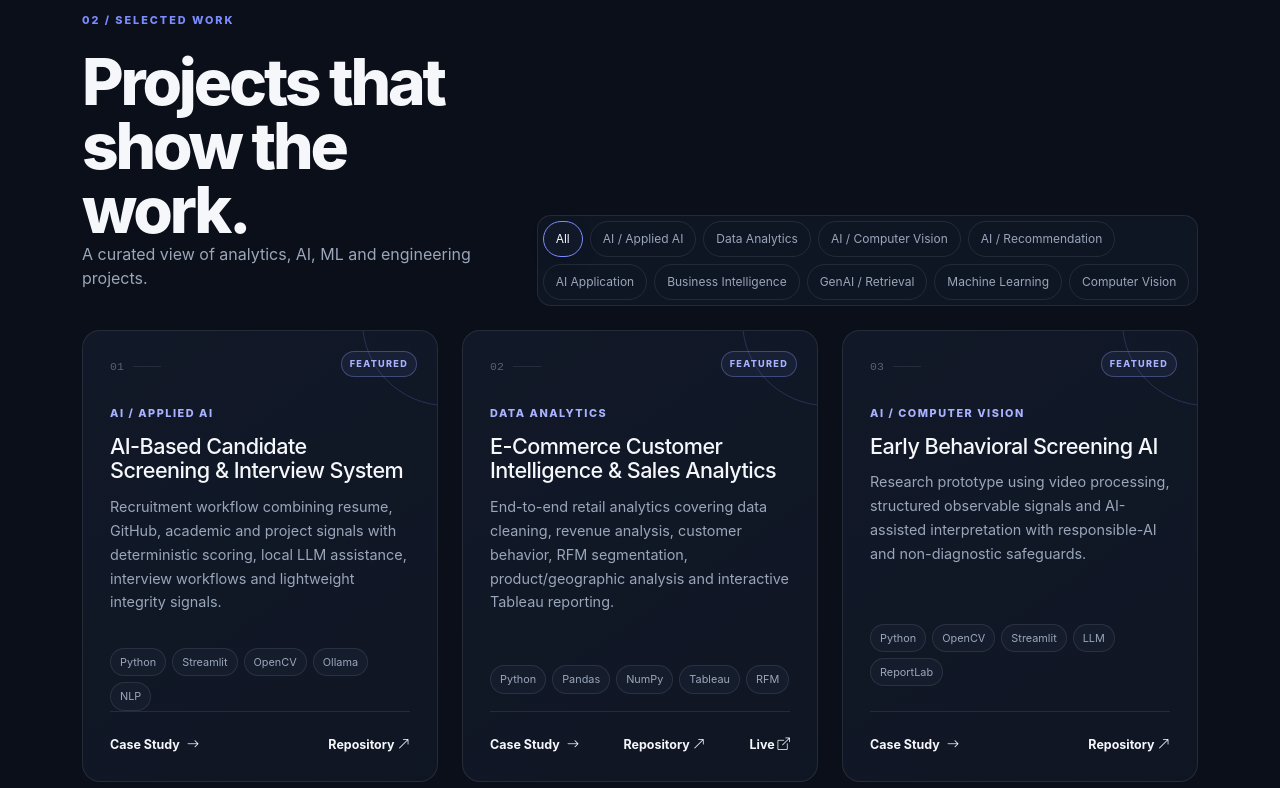
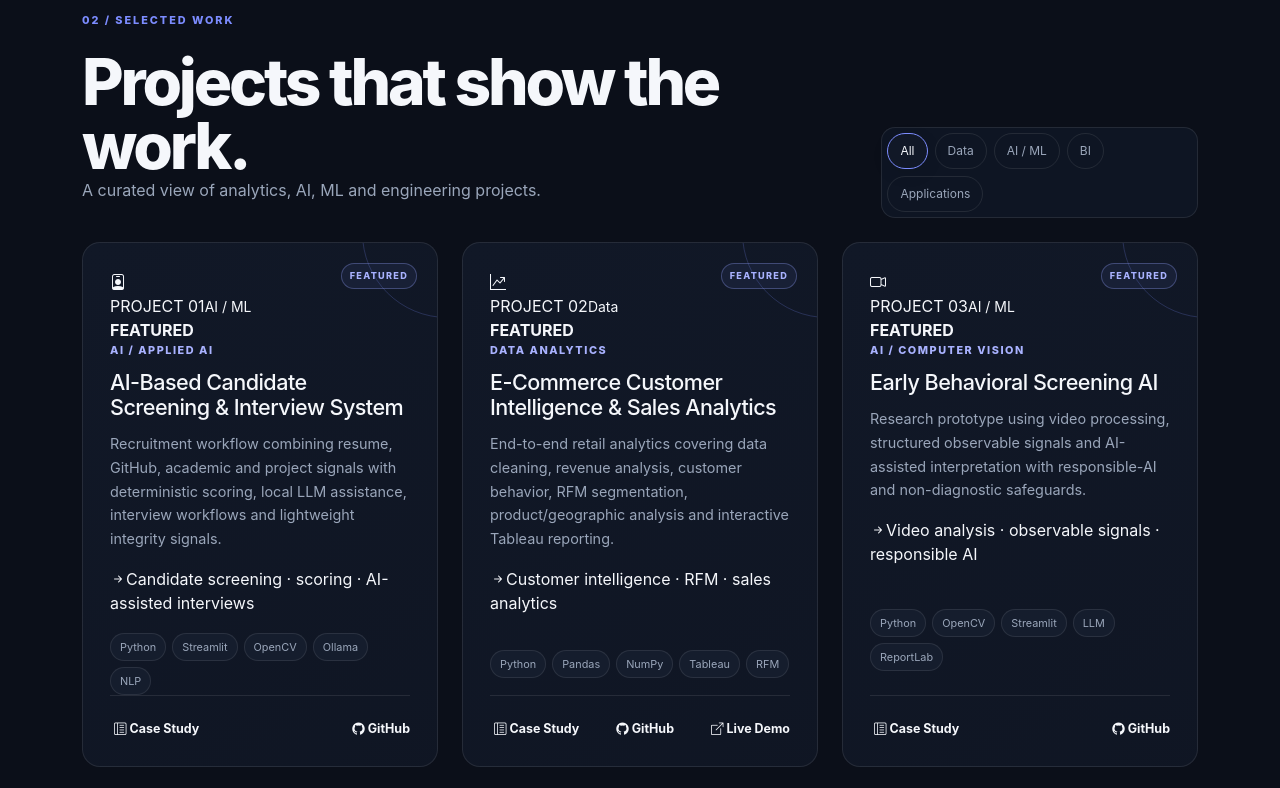
Before and after one commit to Unknowncoder3/Portfolio, a React (Vite) app: page / in a window 1280 px wide. Shown: the part 1520-2308 px from the top of the page. Built offline with nearby package versions, Linux system fonts and the light colour scheme.

Commit message:
Upgrade project cards and case studies

```diff
--- a/src/main.jsx
+++ b/src/main.jsx
@@ -12,18 +12,18 @@ const TABLEAU = "https://public.tableau.com/app/profile/snehasish.das4354";
 const EMAIL = "mailto:snehasishdas146@gmail.com";
 
 const projects = [
-  { title: "AI-Based Candidate Screening & Interview System", category: "AI / Applied AI", description: "Recruitment workflow combining resume, GitHub, academic and project signals with deterministic scoring, local LLM assistance, interview workflows and lightweight integrity signals.", stack: ["Python", "Streamlit", "OpenCV", "Ollama", "NLP"], repo: "https://github.com/Unknowncoder3/AI-BASED-RECRUITMENT-SCREENING", featured: true },
-  { title: "E-Commerce Customer Intelligence & Sales Analytics", category: "Data Analytics", description: "End-to-end retail analytics covering data cleaning, revenue analysis, customer behavior, RFM segmentation, product/geographic analysis and interactive Tableau reporting.", stack: ["Python", "Pandas", "NumPy", "Tableau", "RFM"], repo: "https://github.com/Unknowncoder3/E-Commerce-Customer-Intelligence-Sales-Analytics", live: TABLEAU, featured: true },
-  { title: "Early Behavioral Screening AI", category: "AI / Computer Vision", description: "Research prototype using video processing, structured observable signals and AI-assisted interpretation with responsible-AI and non-diagnostic safeguards.", stack: ["Python", "OpenCV", "Streamlit", "LLM", "ReportLab"], repo: "https://github.com/Unknowncoder3/Early-behavioral-screening-AI", featured: true },
-  { title: "AI-Based Travel Planner", category: "AI / Recommendation", description: "Personalized travel planning application using structured travel data, user preferences, recommendation logic and external information sources.", stack: ["Python", "Flask", "Pandas", "REST APIs"], repo: "https://github.com/Unknowncoder3/AI-based-Travel-Planner", live: "https://globetrotter.streamlit.app/", featured: true },
-  { title: "StudyBuddy", category: "AI Application", description: "AI-oriented productivity platform combining code analysis, PDF processing, voice workflows, web extraction and video-analysis modules.", stack: ["Python", "Flask", "JavaScript", "AI"], repo: "https://github.com/Unknowncoder3/StudyBuddy", featured: true },
-  { title: "Madhav Store Sales Dashboard", category: "Business Intelligence", description: "Retail BI dashboard covering sales, profit, customers, products, categories, discounts and time-based performance.", stack: ["Power BI", "DAX", "Power Query", "Data Modeling"], repo: "https://github.com/Unknowncoder3/MADHAV-STORE-DASHBOARD", featured: true },
-  { title: "HR Analytics Dashboard", category: "Business Intelligence", description: "Interactive workforce analytics dashboard focused on attrition, demographics, job satisfaction and employee patterns.", stack: ["Tableau", "Excel", "Data Analysis"], repo: "https://github.com/Unknowncoder3/HR-Analytics-Dashboard", live: "https://public.tableau.com/views/HRAnalyticsDashboard_17871712227680/HRAnalyticsDashboard" },
-  { title: "AI-Based Web Scraper", category: "GenAI / Retrieval", description: "Semantic web extraction and question-answering prototype using embeddings, retrieval and LLM-based interpretation.", stack: ["Python", "Embeddings", "FAISS", "LLM"], repo: "https://github.com/Unknowncoder3/Ai-based-Web-scrapper" },
-  { title: "Movie Recommendation System", category: "Machine Learning", description: "Content-based movie recommendation system using vectorized text features and similarity scoring.", stack: ["Python", "TF-IDF", "Scikit-learn", "Flask"], repo: "https://github.com/Unknowncoder3/Movie-Recommendation-system" },
-  { title: "Spam SMS Detection", category: "Machine Learning", description: "NLP classification project for detecting spam messages from text data.", stack: ["Python", "NLP", "Scikit-learn"], repo: "https://github.com/Unknowncoder3/spam-sms-detection" },
-  { title: "SQL Data Analysis", category: "Data Analytics", description: "Analytical SQL project focused on querying, transformation and extracting business insights from structured data.", stack: ["SQL", "SQLite"], repo: "https://github.com/Unknowncoder3/SQL-Data-Analysis" },
-  { title: "Face Recognition System", category: "Computer Vision", description: "Computer-vision project exploring face detection and recognition workflows.", stack: ["Python", "OpenCV", "Computer Vision"], repo: "https://github.com/Unknowncoder3/Face-Recognition-System" }
+  { title: "AI-Based Candidate Screening & Interview System", category: "AI / Applied AI", filter: "AI / ML", description: "Recruitment workflow combining resume, GitHub, academic and project signals with deterministic scoring, local LLM assistance, interview workflows and lightweight integrity signals.", focus: "Candidate screening · scoring · AI-assisted interviews", approach: "Structured candidate signals are combined with deterministic scoring, local LLM assistance and interview workflows.", outcome: "A complete screening workflow that connects candidate data, evaluation logic and interview output.", stack: ["Python", "Streamlit", "OpenCV", "Ollama", "NLP"], repo: "https://github.com/Unknowncoder3/AI-BASED-RECRUITMENT-SCREENING", featured: true, icon: "bi-person-badge" },
+  { title: "E-Commerce Customer Intelligence & Sales Analytics", category: "Data Analytics", filter: "Data", description: "End-to-end retail analytics covering data cleaning, revenue analysis, customer behavior, RFM segmentation, product/geographic analysis and interactive Tableau reporting.", focus: "Customer intelligence · RFM · sales analytics", approach: "Clean and transform retail data, analyze revenue and customer behavior, segment customers with RFM and surface findings through Tableau.", outcome: "An end-to-end analytical workflow from raw retail data to interactive business reporting.", stack: ["Python", "Pandas", "NumPy", "Tableau", "RFM"], repo: "https://github.com/Unknowncoder3/E-Commerce-Customer-Intelligence-Sales-Analytics", live: TABLEAU, featured: true, icon: "bi-graph-up-arrow" },
+  { title: "Early Behavioral Screening AI", category: "AI / Computer Vision", filter: "AI / ML", description: "Research prototype using video processing, structured observable signals and AI-assisted interpretation with responsible-AI and non-diagnostic safeguards.", focus: "Video analysis · observable signals · responsible AI", approach: "Process video, extract structured observable signals and use AI-assisted interpretation while keeping the workflow explicitly non-diagnostic.", outcome: "A research-oriented prototype for turning video observations into a structured, explainable report.", stack: ["Python", "OpenCV", "Streamlit", "LLM", "ReportLab"], repo: "https://github.com/Unknowncoder3/Early-behavioral-screening-AI", featured: true, icon: "bi-camera-video" },
+  { title: "AI-Based Travel Planner", category: "AI / Recommendation", filter: "AI / ML", description: "Personalized travel planning application using structured travel data, user preferences, recommendation logic and external information sources.", focus: "Recommendations · personalization · APIs", approach: "Combine structured destination data, user preferences and recommendation logic into a practical travel-planning interface.", outcome: "A personalized planning workflow that converts user preferences into destination recommendations.", stack: ["Python", "Flask", "Pandas", "REST APIs"], repo: "https://github.com/Unknowncoder3/AI-based-Travel-Planner", live: "https://globetrotter.streamlit.app/", featured: true, icon: "bi-airplane" },
+  { title: "StudyBuddy", category: "AI Application", filter: "Applications", description: "AI-oriented productivity platform combining code analysis, PDF processing, voice workflows, web extraction and video-analysis modules.", focus: "Productivity · multimodal workflows · AI", approach: "Bring several study-oriented utilities together behind an application workflow for code, documents, voice, web and video inputs.", outcome: "A multi-feature productivity application demonstrating practical AI integration across different input types.", stack: ["Python", "Flask", "JavaScript", "AI"], repo: "https://github.com/Unknowncoder3/StudyBuddy", featured: true, icon: "bi-mortarboard" },
+  { title: "Madhav Store Sales Dashboard", category: "Business Intelligence", filter: "BI", description: "Retail BI dashboard covering sales, profit, customers, products, categories, discounts and time-based performance.", focus: "Retail BI · DAX · dashboarding", approach: "Model retail data, transform it with Power Query and build interactive measures and views in Power BI.", outcome: "A business-facing dashboard for exploring sales, profit and customer/product performance.", stack: ["Power BI", "DAX", "Power Query", "Data Modeling"], repo: "https://github.com/Unknowncoder3/MADHAV-STORE-DASHBOARD", featured: true, icon: "bi-bar-chart-line" },
+  { title: "HR Analytics Dashboard", category: "Business Intelligence", filter: "BI", description: "Interactive workforce analytics dashboard focused on attrition, demographics, job satisfaction and employee patterns.", focus: "HR analytics · attrition · workforce patterns", approach: "Transform employee data into interactive views that expose demographic, satisfaction and attrition patterns.", outcome: "A focused workforce analytics dashboard for exploring employee trends and attrition drivers.", stack: ["Tableau", "Excel", "Data Analysis"], repo: "https://github.com/Unknowncoder3/HR-Analytics-Dashboard", live: "https://public.tableau.com/views/HRAnalyticsDashboard_17871712227680/HRAnalyticsDashboard", icon: "bi-people" },
+  { title: "AI-Based Web Scraper", category: "GenAI / Retrieval", filter: "AI / ML", description: "Semantic web extraction and question-answering prototype using embeddings, retrieval and LLM-based interpretation.", focus: "Web extraction · embeddings · retrieval", approach: "Extract web content, represent it with embeddings, retrieve relevant context and use an LLM for interpretation.", outcome: "A retrieval-oriented prototype that turns web content into a queryable knowledge workflow.", stack: ["Python", "Embeddings", "FAISS", "LLM"], repo: "https://github.com/Unknowncoder3/Ai-based-Web-scrapper", icon: "bi-globe2" },
+  { title: "Movie Recommendation System", category: "Machine Learning", filter: "AI / ML", description: "Content-based movie recommendation system using vectorized text features and similarity scoring.", focus: "Recommendation · TF-IDF · similarity", approach: "Vectorize movie metadata with TF-IDF and rank similar titles using similarity scores.", outcome: "A content-based recommendation workflow that converts text features into personalized suggestions.", stack: ["Python", "TF-IDF", "Scikit-learn", "Flask"], repo: "https://github.com/Unknowncoder3/Movie-Recommendation-system", icon: "bi-film" },
+  { title: "Spam SMS Detection", category: "Machine Learning", filter: "AI / ML", description: "NLP classification project for detecting spam messages from text data.", focus: "NLP · classification · text features", approach: "Prepare message text, engineer language features and train a classifier to distinguish spam from legitimate messages.", outcome: "A practical NLP classification pipeline for automated spam detection.", stack: ["Python", "NLP", "Scikit-learn"], repo: "https://github.com/Unknowncoder3/spam-sms-detection", icon: "bi-shield-check" },
+  { title: "SQL Data Analysis", category: "Data Analytics", filter: "Data", description: "Analytical SQL project focused on querying, transformation and extracting business insights from structured data.", focus: "SQL · querying · business insights", approach: "Use analytical SQL queries and transformations to answer structured business questions.", outcome: "A focused SQL portfolio project demonstrating practical querying and analytical reasoning.", stack: ["SQL", "SQLite"], repo: "https://github.com/Unknowncoder3/SQL-Data-Analysis", icon: "bi-database" },
+  { title: "Face Recognition System", category: "Computer Vision", filter: "AI / ML", description: "Computer-vision project exploring face detection and recognition workflows.", focus: "Computer vision · face recognition", approach: "Use computer-vision processing to detect and recognize faces in an application workflow.", outcome: "A hands-on computer-vision project demonstrating image-based recognition concepts.", stack: ["Python", "OpenCV", "Computer Vision"], repo: "https://github.com/Unknowncoder3/Face-Recognition-System", icon: "bi-person-square" }
 ];
 
 const skillGroups = [
@@ -46,8 +46,8 @@ function App() {
     return () => { window.removeEventListener("scroll", reveal); window.removeEventListener("resize", reveal); };
   }, []);
 
-  const categories = useMemo(() => ["All", ...new Set(projects.map(p => p.category))], []);
-  const visible = projects.filter(p => filter === "All" || p.category === filter);
+  const categories = useMemo(() => ["All", "Data", "AI / ML", "BI", "Applications"], []);
+  const visible = projects.filter(p => filter === "All" || p.filter === filter);
   const displayed = showAll ? visible : visible.filter(p => p.featured).slice(0, 6);
 
   return <div className="site-shell">
@@ -86,11 +86,11 @@ function App() {
       <section id="contact" className="section contact-section reveal"><div className="container"><div className="contact-inner"><div className="section-label">07 / CONTACT</div><h2>Let's build something useful.</h2><p>I'm open to entry-level opportunities across data analytics, business intelligence, applied AI and Python-focused roles.</p><div className="d-flex flex-wrap justify-content-center gap-3 mt-4"><a className="btn btn-primary-custom" href={EMAIL}>Email Me <i className="bi bi-arrow-up-right"></i></a><a className="btn btn-outline-custom" href="/resume.pdf" target="_blank" rel="noreferrer"><i className="bi bi-file-earmark-pdf"></i> View Resume</a><a className="btn btn-outline-custom" href={LINKEDIN} target="_blank" rel="noreferrer">Connect on LinkedIn</a></div></div></div></section>
     </main>
 
-    {selectedProject && <div className="project-modal-backdrop" onClick={()=>setSelectedProject(null)}><div className="project-modal" onClick={e=>e.stopPropagation()}><button className="modal-close" onClick={()=>setSelectedProject(null)} aria-label="Close"><i className="bi bi-x-lg"></i></button><span className="project-category">{selectedProject.category}</span><h2>{selectedProject.title}</h2><p className="modal-description">{selectedProject.description}</p><div className="modal-grid"><div><h5>Technology</h5><div className="stack">{selectedProject.stack.map(x=><span key={x}>{x}</span>)}</div></div><div><h5>What this demonstrates</h5><ul><li>Problem-to-application thinking</li><li>Practical data / AI workflow design</li><li>Documented, inspectable project work</li></ul></div></div><div className="d-flex flex-wrap gap-2 mt-4"><a className="btn btn-primary-custom" href={selectedProject.repo} target="_blank" rel="noreferrer">Open Repository <i className="bi bi-github"></i></a>{selectedProject.live&&<a className="btn btn-outline-custom" href={selectedProject.live} target="_blank" rel="noreferrer">Open Live <i className="bi bi-box-arrow-up-right"></i></a>}</div></div></div>}
+    {selectedProject && <div className="project-modal-backdrop" onClick={()=>setSelectedProject(null)}><div className="project-modal" onClick={e=>e.stopPropagation()}><button className="modal-close" onClick={()=>setSelectedProject(null)} aria-label="Close"><i className="bi bi-x-lg"></i></button><span className="project-category">{selectedProject.category}</span><h2>{selectedProject.title}</h2><p className="modal-description">{selectedProject.description}</p><div className="modal-grid"><div><h5>Project focus</h5><p className="modal-muted">{selectedProject.focus}</p><h5>Approach</h5><p className="modal-muted">{selectedProject.approach}</p></div><div><h5>What it demonstrates</h5><p className="modal-muted">{selectedProject.outcome}</p><h5>Technology</h5><div className="stack">{selectedProject.stack.map(x=><span key={x}>{x}</span>)}</div></div></div><div className="d-flex flex-wrap gap-2 mt-4"><a className="btn btn-primary-custom" href={selectedProject.repo} target="_blank" rel="noreferrer"><i className="bi bi-github"></i> Open Repository</a>{selectedProject.live&&<a className="btn btn-outline-custom" href={selectedProject.live} target="_blank" rel="noreferrer"><i className="bi bi-box-arrow-up-right"></i> Open Live Demo</a>}</div></div></div>}
     <footer><div className="container d-flex flex-column flex-md-row justify-content-between gap-3"><span>© {new Date().getFullYear()} Snehasish Das</span><span>Data Analyst · Applied AI Developer</span></div></footer>
   </div>;
 }
 
-function ProjectCard({project,index,onDetails}) { return <div className="col-md-6 col-xl-4"><article className="project-card h-100 reveal-card" style={{"--delay":`${index*70}ms`}}><div className="project-number">{String(index+1).padStart(2,"0")}</div><span className="project-category">{project.category}</span><h3>{project.title}</h3><p>{project.description}</p><div className="stack">{project.stack.map(x=><span key={x}>{x}</span>)}</div><div className="project-actions mt-auto pt-4"><button className="project-detail-btn" onClick={onDetails}>Case Study <i className="bi bi-arrow-right"></i></button><a href={project.repo} target="_blank" rel="noreferrer">Repository <i className="bi bi-arrow-up-right"></i></a>{project.live&&<a href={project.live} target="_blank" rel="noreferrer">Live <i className="bi bi-box-arrow-up-right"></i></a>}</div></article></div>; }
+function ProjectCard({project,index,onDetails}) { return <div className="col-md-6 col-xl-4"><article className="project-card h-100 reveal-card" style={{"--delay":`${index*70}ms`}}><div className="project-visual"><div className="project-visual-icon"><i className={`bi ${project.icon}`}></i></div><div><span>PROJECT {String(index+1).padStart(2,"0")}</span><small>{project.filter}</small></div>{project.featured&&<b>FEATURED</b>}</div><span className="project-category">{project.category}</span><h3>{project.title}</h3><p>{project.description}</p><div className="project-focus"><i className="bi bi-arrow-right-short"></i>{project.focus}</div><div className="stack">{project.stack.map(x=><span key={x}>{x}</span>)}</div><div className="project-actions mt-auto pt-4"><button className="project-detail-btn" onClick={onDetails}><i className="bi bi-layout-text-sidebar-reverse"></i> Case Study</button><a href={project.repo} target="_blank" rel="noreferrer"><i className="bi bi-github"></i> GitHub</a>{project.live&&<a href={project.live} target="_blank" rel="noreferrer"><i className="bi bi-box-arrow-up-right"></i> Live Demo</a>}</div></article></div>; }
 
 createRoot(document.getElementById("root")).render(<App />);
```
